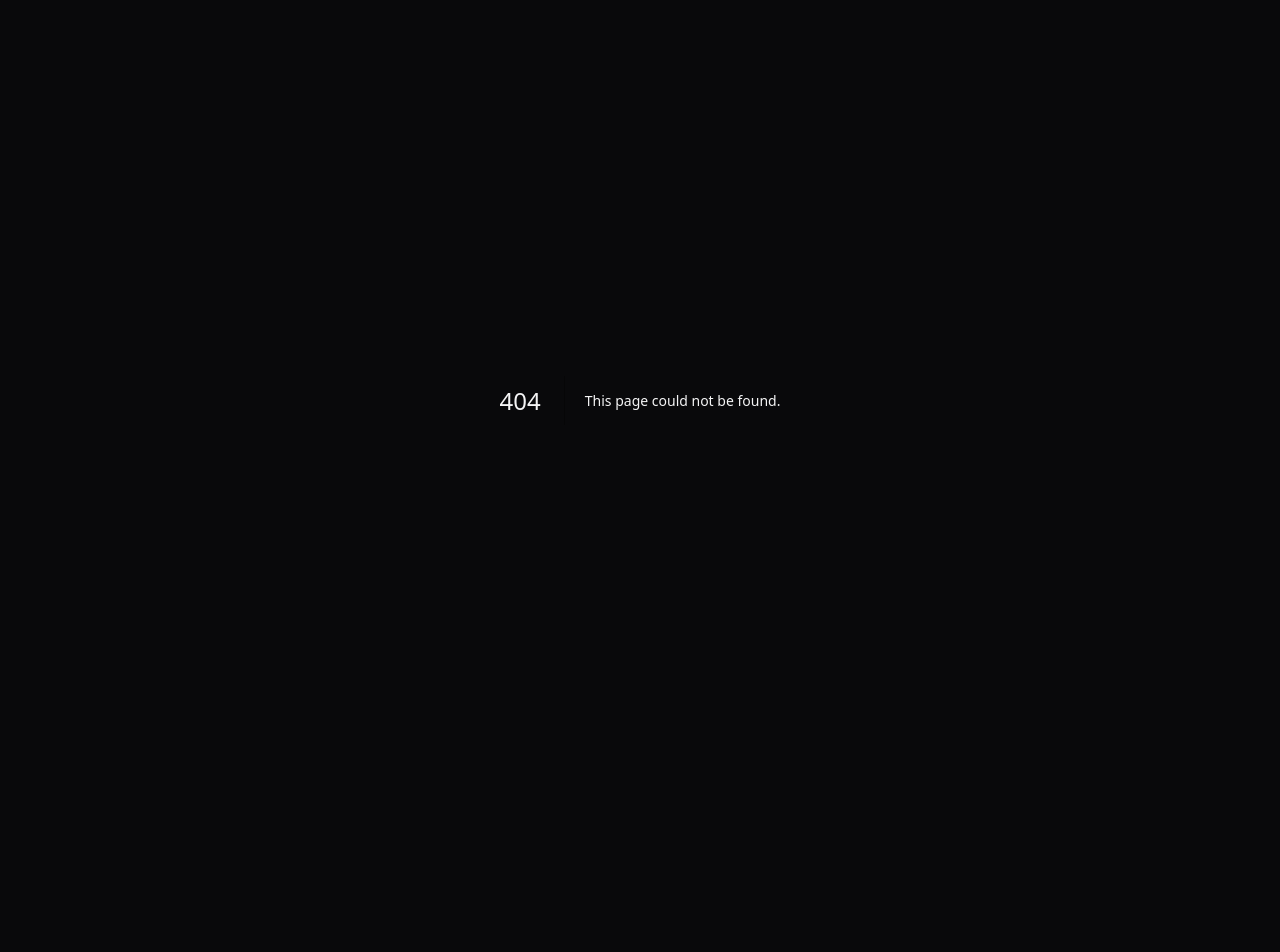
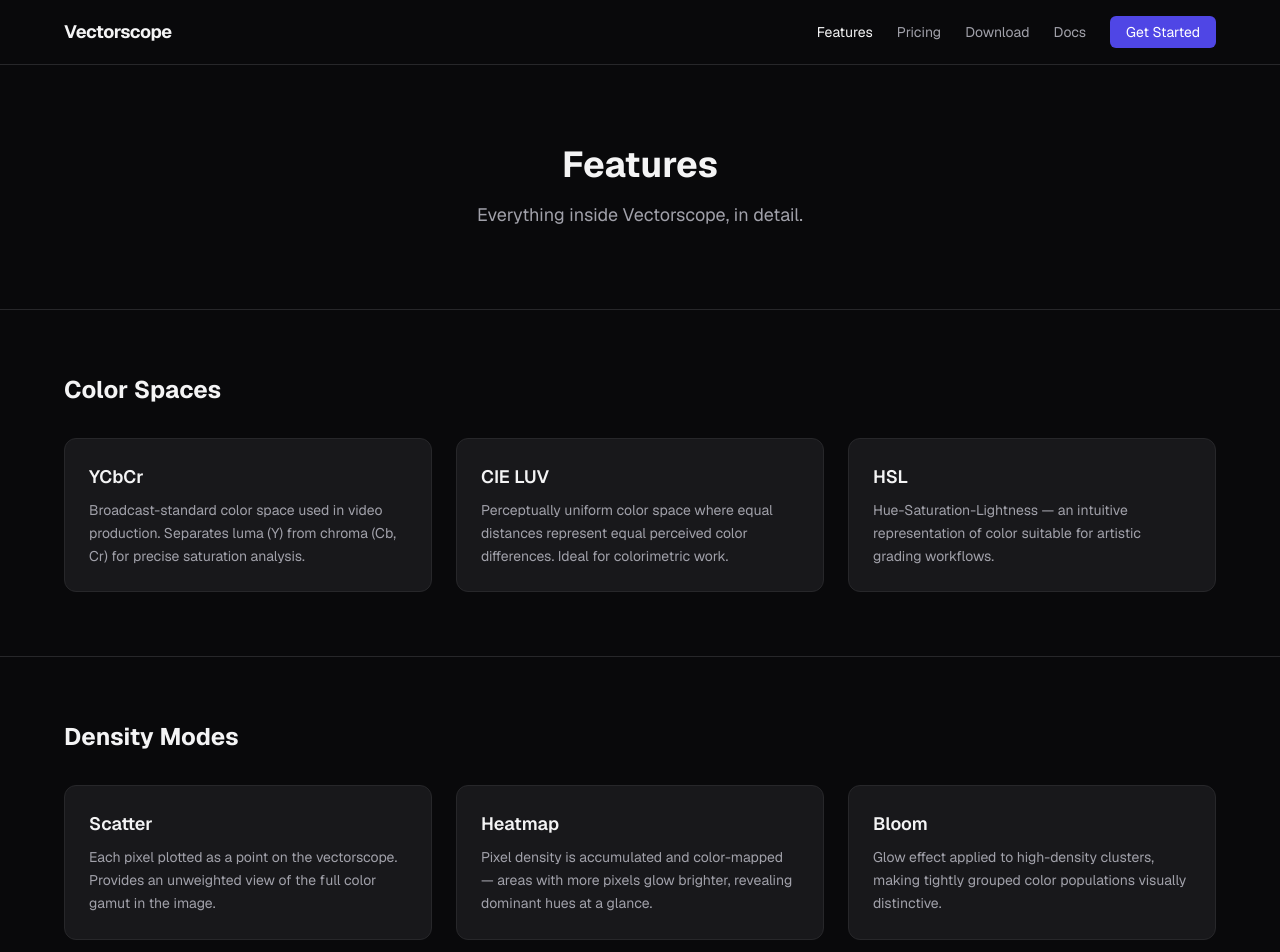
Before and after one commit to kevinkiklee/chromascope, a Next.js app in the folder apps/web/: page /features in a window 1280 px wide. Before the commit this address had no page. Shown: the top 952 px of the page. Before the commit the page ends 800 px from the top, so only its background shows below. Built offline with nearby package versions, Linux system fonts and the light colour scheme.

Commit message:
feat(web): add features page with color spaces, density modes, graticule, and platform sections

```diff
--- /dev/null
+++ b/apps/web/app/features/page.tsx
@@ -0,0 +1,110 @@
+import Link from 'next/link';
+
+export default function FeaturesPage() {
+  return (
+    <div className="min-h-screen bg-zinc-950 text-zinc-100">
+      <nav className="border-b border-zinc-800 px-6 py-4">
+        <div className="max-w-6xl mx-auto flex items-center justify-between">
+          <Link href="/" className="font-bold text-lg tracking-tight">Vectorscope</Link>
+          <div className="flex items-center gap-6 text-sm text-zinc-400">
+            <Link href="/features" className="text-zinc-100">Features</Link>
+            <Link href="/pricing" className="hover:text-zinc-100 transition-colors">Pricing</Link>
+            <Link href="/download" className="hover:text-zinc-100 transition-colors">Download</Link>
+            <Link href="/docs" className="hover:text-zinc-100 transition-colors">Docs</Link>
+            <Link href="/download" className="bg-indigo-600 hover:bg-indigo-500 text-white px-4 py-1.5 rounded-md transition-colors">
+              Get Started
+            </Link>
+          </div>
+        </div>
+      </nav>
+
+      <header className="py-20 px-6 text-center border-b border-zinc-800">
+        <div className="max-w-2xl mx-auto">
+          <h1 className="text-4xl font-bold mb-4">Features</h1>
+          <p className="text-zinc-400 text-lg">Everything inside Vectorscope, in detail.</p>
+        </div>
+      </header>
+
+      {/* Color Spaces */}
+      <section className="py-16 px-6 border-b border-zinc-800">
+        <div className="max-w-6xl mx-auto">
+          <h2 className="text-2xl font-bold mb-8">Color Spaces</h2>
+          <div className="grid grid-cols-1 md:grid-cols-3 gap-6">
+            {[
+              { name: 'YCbCr', desc: 'Broadcast-standard color space used in video production. Separates luma (Y) from chroma (Cb, Cr) for precise saturation analysis.' },
+              { name: 'CIE LUV', desc: 'Perceptually uniform color space where equal distances represent equal perceived color differences. Ideal for colorimetric work.' },
+              { name: 'HSL', desc: 'Hue-Saturation-Lightness — an intuitive representation of color suitable for artistic grading workflows.' },
+            ].map((cs) => (
+              <div key={cs.name} className="bg-zinc-900 border border-zinc-800 rounded-xl p-6">
+                <h3 className="font-semibold text-lg mb-2">{cs.name}</h3>
+                <p className="text-zinc-400 text-sm leading-relaxed">{cs.desc}</p>
+              </div>
+            ))}
+          </div>
+        </div>
+      </section>
+
+      {/* Density Modes */}
+      <section className="py-16 px-6 border-b border-zinc-800">
+        <div className="max-w-6xl mx-auto">
+          <h2 className="text-2xl font-bold mb-8">Density Modes</h2>
+          <div className="grid grid-cols-1 md:grid-cols-3 gap-6">
+            {[
+              { name: 'Scatter', desc: 'Each pixel plotted as a point on the vectorscope. Provides an unweighted view of the full color gamut in the image.' },
+              { name: 'Heatmap', desc: 'Pixel density is accumulated and color-mapped — areas with more pixels glow brighter, revealing dominant hues at a glance.' },
+              { name: 'Bloom', desc: 'Glow effect applied to high-density clusters, making tightly grouped color populations visually distinctive.' },
+            ].map((dm) => (
+              <div key={dm.name} className="bg-zinc-900 border border-zinc-800 rounded-xl p-6">
+                <h3 className="font-semibold text-lg mb-2">{dm.name}</h3>
+                <p className="text-zinc-400 text-sm leading-relaxed">{dm.desc}</p>
+              </div>
+            ))}
+          </div>
+        </div>
+      </section>
+
+      {/* Graticule */}
+      <section className="py-16 px-6 border-b border-zinc-800">
+        <div className="max-w-6xl mx-auto">
+          <h2 className="text-2xl font-bold mb-4">Graticule</h2>
+          <p className="text-zinc-400 max-w-2xl leading-relaxed">
+            A configurable circular grid is overlaid on the vectorscope display. It includes saturation rings at standard intervals,
+            hue labels at 30° increments, and a fine angular grid. Opacity is adjustable in the settings panel.
+          </p>
+        </div>
+      </section>
+
+      {/* Platform Support */}
+      <section className="py-16 px-6 border-b border-zinc-800">
+        <div className="max-w-6xl mx-auto">
+          <h2 className="text-2xl font-bold mb-8">Platform Support</h2>
+          <div className="grid grid-cols-1 md:grid-cols-2 gap-6">
+            {[
+              { name: 'Adobe Photoshop', desc: 'UXP panel plugin. Samples the active document on each pixel-level edit event. Supports all document color modes.' },
+              { name: 'Lightroom Classic', desc: 'LrC SDK panel plugin. Responds to photo selection and develop module slider changes in real time.' },
+            ].map((p) => (
+              <div key={p.name} className="bg-zinc-900 border border-zinc-800 rounded-xl p-6">
+                <h3 className="font-semibold text-lg mb-2">{p.name}</h3>
+                <p className="text-zinc-400 text-sm leading-relaxed">{p.desc}</p>
+              </div>
+            ))}
+          </div>
+        </div>
+      </section>
+
+      {/* AI Features */}
+      <section className="py-16 px-6">
+        <div className="max-w-6xl mx-auto">
+          <h2 className="text-2xl font-bold mb-4">AI Features <span className="text-sm font-normal text-indigo-400 ml-2">Pro + AI</span></h2>
+          <p className="text-zinc-400 max-w-2xl leading-relaxed">
+            The Pro + AI tier unlocks AI-powered color analysis features. Coming soon: automatic color cast detection,
+            reference image matching, and intelligent grading suggestions based on vectorscope data.
+          </p>
+          <Link href="/pricing" className="inline-block mt-6 bg-indigo-600 hover:bg-indigo-500 text-white px-5 py-2.5 rounded-lg text-sm font-medium transition-colors">
+            View Pro + AI Pricing
+          </Link>
+        </div>
+      </section>
+    </div>
+  );
+}
```
